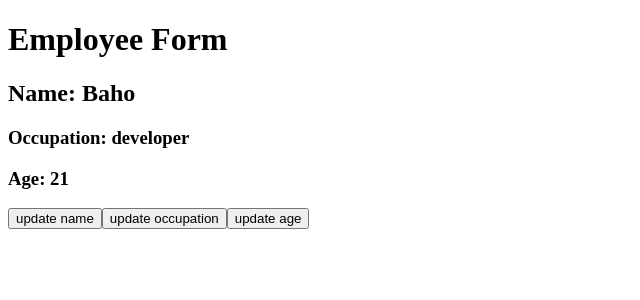
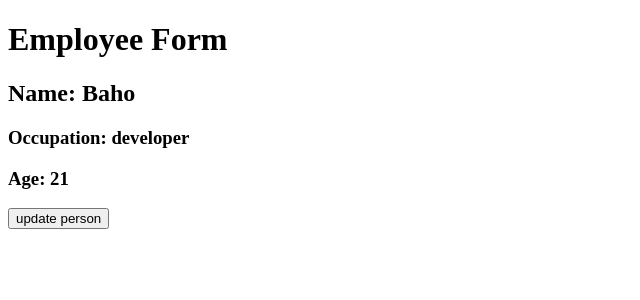
Before and after one commit to psyBeth/Revisions-and-Practices, a React (Create React App) app in the folder react05/: page / in a window 1280 px wide. Shown: the top 300 px of the page, without its empty margins (0-640 px from the left). Built offline with nearby package versions, Linux system fonts and the light colour scheme.

Commit message:
all updated

```diff
--- a/react05/src/3-useState/UseStateObject.jsx
+++ b/react05/src/3-useState/UseStateObject.jsx
@@ -2,20 +2,33 @@ import { useState } from "react"
 
 const UseStateObject = () => {
 
-    const [name, setName] = useState("Baho")
-    const [job, setJob] = useState("developer")
-    const [age, setAge] = useState(21)
+    // const [name, setName] = useState("Baho")
+    // const [job, setJob] = useState("developer")
+    // const [age, setAge] = useState(21)
+
+    const [person, setPerson] = useState({
+        name: "Baho",
+        job: "developer",
+        age: 21,
+    })
+
+    const { name, job, age } = person    //? state dest
+    console.log(person);
 
   return (
     <div>
         <h1>Employee Form</h1>
-        <h2>Name: {name}</h2>
-        <h3>Occupation: {job}</h3>
-        <h3>Age: {age}</h3>
+        <h2>Name: {person.name}</h2>
+        <h3>Occupation: {person.job}</h3>
+        <h3>Age: {person.age}</h3>
 
-        <button onClick={() => setName("Betul")}>update name</button>
-        <button onClick={() => setJob("tester")}>update occupation</button>
-        <button onClick={() => setAge(age + 1)}>update age</button>
+        <button onClick={() => setPerson({...person, name :"Betul", job: "tester", age: "22" })}>
+            update person
+        </button>
+        {/* might also use different buttons for every key-value, like the previous method*/}
+
+        {/* <button onClick={() => setJob("tester")}>update occupation</button>
+        <button onClick={() => setAge(age + 1)}>update age</button> */}
     </div>
   )
 }
```
